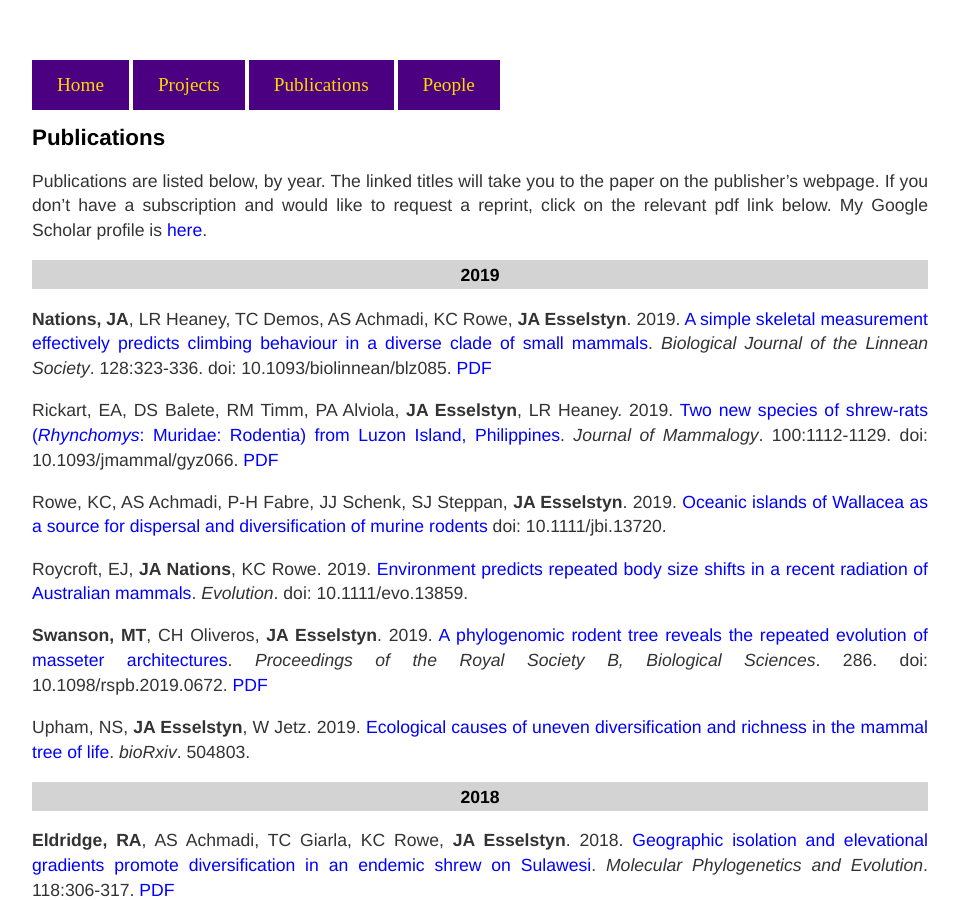
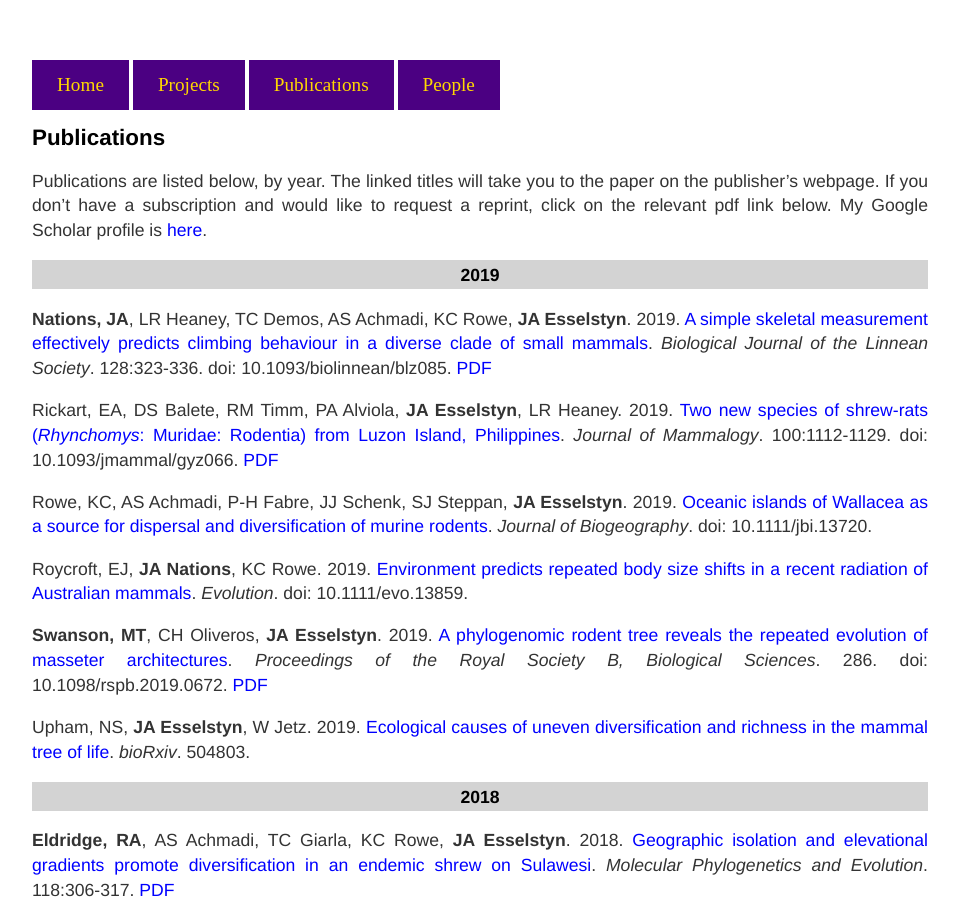
Before and after one commit to esselstyn/esselstyn.github.io, a Jekyll site: the page built from publications.md, in a window 1280 px wide and 900 px high. Shown: the whole window, without its empty margins (160-1119 px from the left). Built offline with Jekyll 4.4.1, drawn with Linux system fonts in a browser that asks for light colours.

Commit message:
added missing data

```diff
--- a/publications.md
+++ b/publications.md
@@ -11,7 +11,7 @@
 
 Rickart, EA, DS Balete, RM Timm, PA Alviola, **JA Esselstyn**, LR Heaney. 2019. [Two new species of shrew-rats (_Rhynchomys_: Muridae: Rodentia) from Luzon Island, Philippines](https://doi.org/10.1093/jmammal/gyz066). _Journal of Mammalogy_. 100:1112-1129. doi: 10.1093/jmammal/gyz066. [PDF](publications/2019/Rickart-2019.pdf)
 
-Rowe, KC, AS Achmadi, P-H Fabre, JJ Schenk, SJ Steppan, **JA Esselstyn**. 2019. [Oceanic islands of Wallacea as a source for dispersal and diversification of murine rodents](https://doi.org/10.1111/jbi.13720) doi: 10.1111/jbi.13720.
+Rowe, KC, AS Achmadi, P-H Fabre, JJ Schenk, SJ Steppan, **JA Esselstyn**. 2019. [Oceanic islands of Wallacea as a source for dispersal and diversification of murine rodents](https://doi.org/10.1111/jbi.13720). _Journal of Biogeography_. doi: 10.1111/jbi.13720.
 
 Roycroft, EJ, **JA Nations**, KC Rowe. 2019. [Environment predicts repeated body size shifts in a recent radiation of Australian mammals](https://doi.org/10.1111/evo.13859). _Evolution_. doi: 10.1111/evo.13859.
 
```
